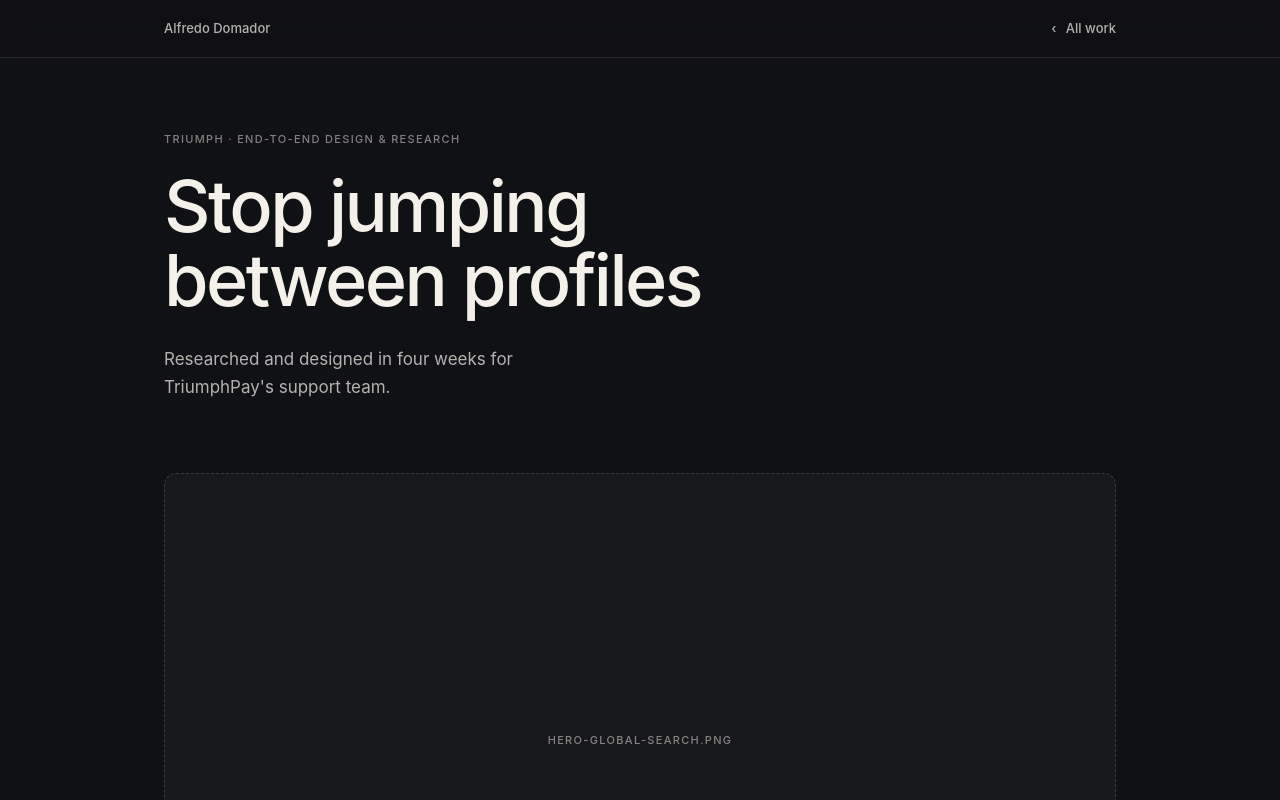
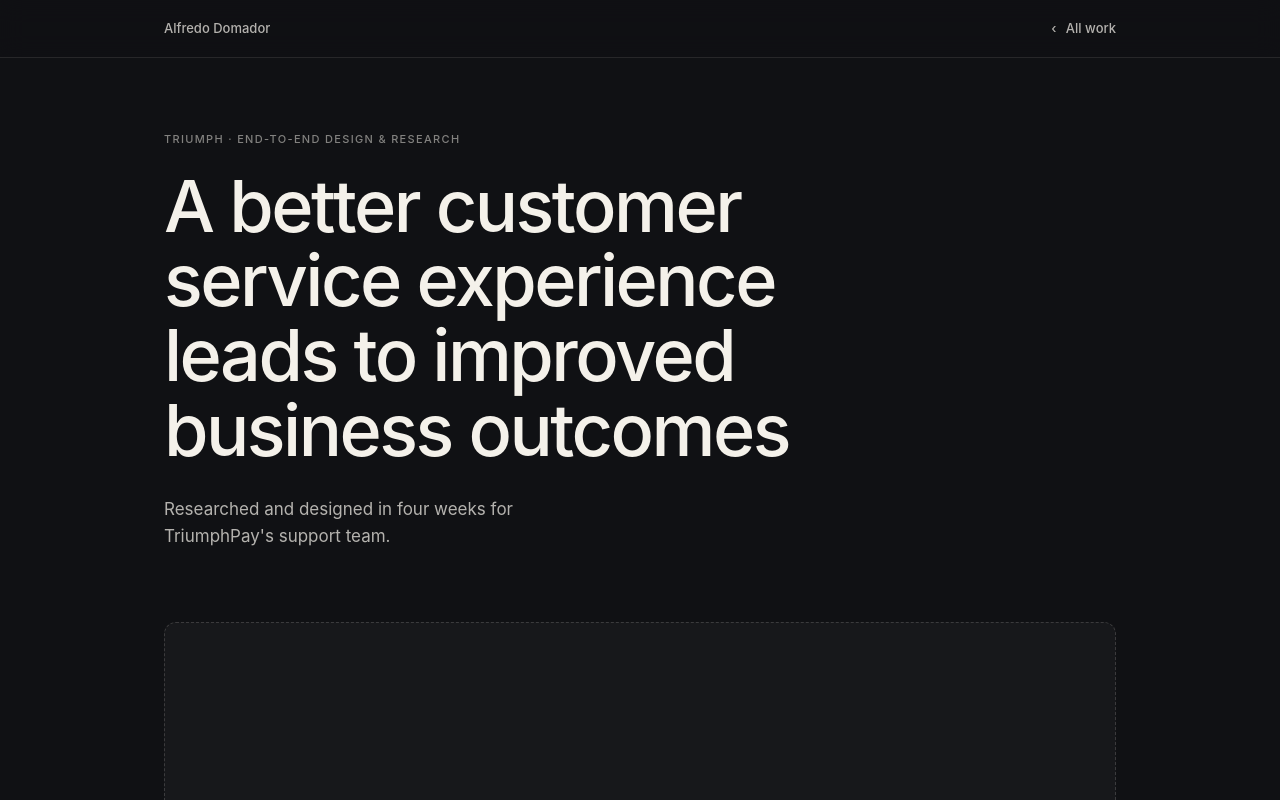
Before and after one commit to adomador/portfoliosite, a Next.js app: page /work/triumph in a window 1280 px wide. Shown: the top 800 px of the page. Built offline with nearby package versions, Linux system fonts and the light colour scheme; a web font is replaced by a local one.

Commit message:
Update page.tsx

```diff
--- a/app/work/triumph/page.tsx
+++ b/app/work/triumph/page.tsx
@@ -143,7 +143,7 @@ export default function TriumphCaseStudyPage() {
     <CaseStudy theme={THEME} more={MORE}>
       <CaseHero
         eyebrow="Triumph · End-to-end design & research"
-        title="Stop jumping between profiles"
+        title="A better customer service experience leads to improved business outcomes"
         lead={<>Researched and designed in four weeks for TriumphPay&apos;s support&nbsp;team.</>}
       />
 
```
